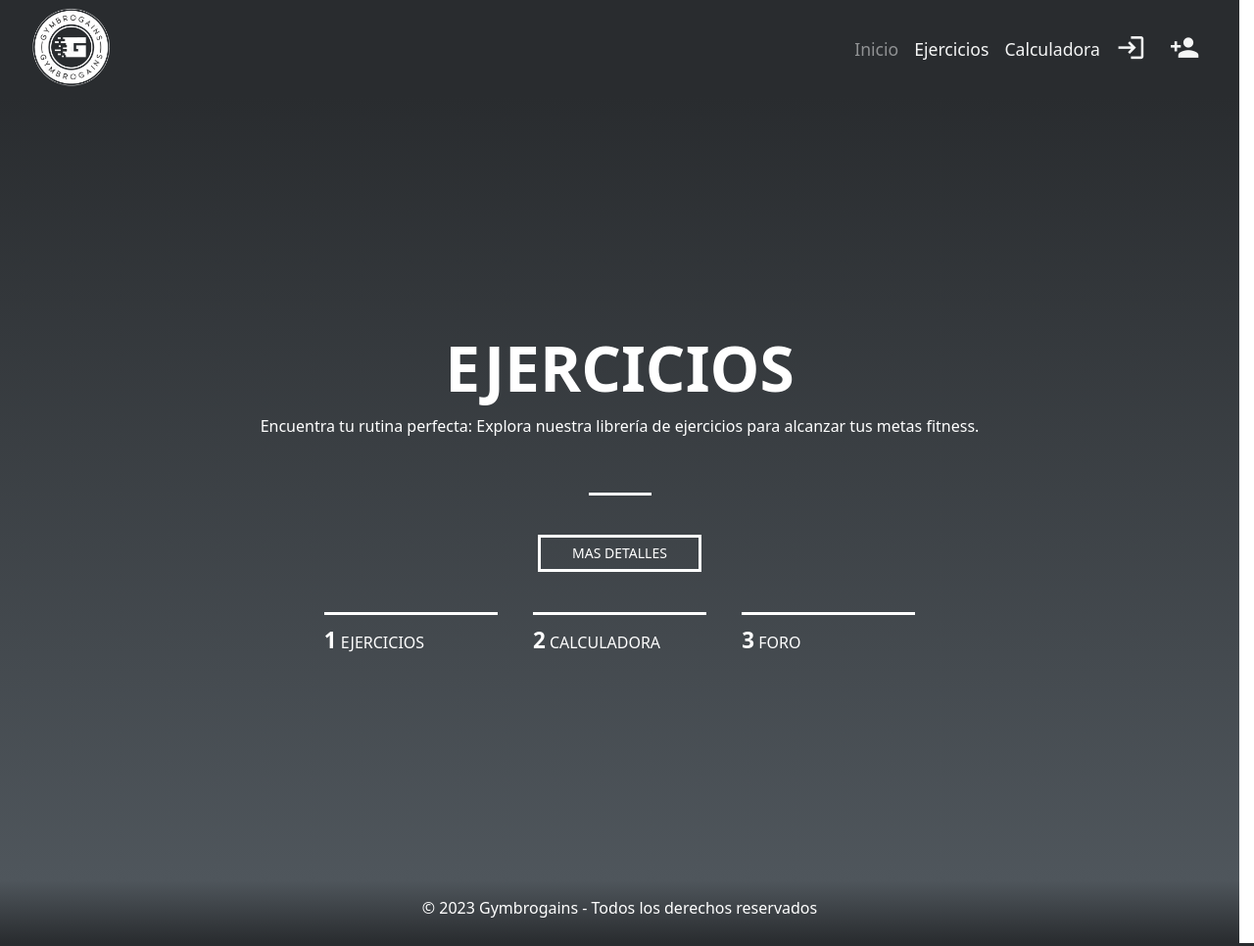
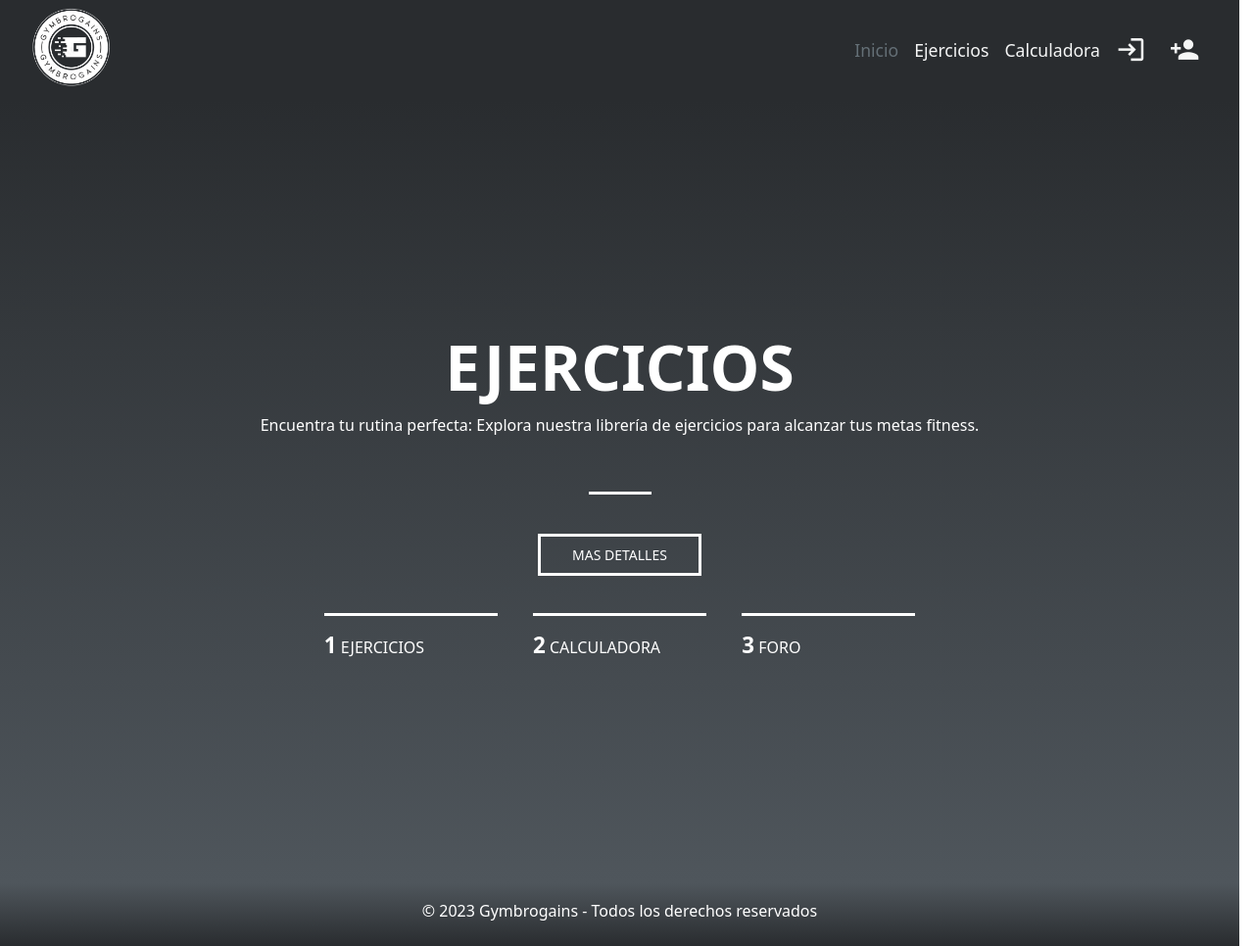
Before and after one commit to armandodev/gymbrogains, a PHP site: page / in a window 1280 px wide. Shown: the whole page at 98% size. Run offline with PHP 8.4, Linux system fonts and the light colour scheme.

Commit message:
Correcciones de codigo

```diff
--- a/admin/index.php
+++ b/admin/index.php
@@ -135,7 +135,7 @@ if (!$isAdmin && !$isLogged) {
 
   <footer>
     <div class="footer-bottom">
-      <p>&copy; 2023 Gymbrogains - Todos los derechos reservados</p>
+      <p>&copy; 2023 Gymbrogains</p>
     </div>
   </footer>
 
--- a/css/global.css
+++ b/css/global.css
@@ -26,6 +26,7 @@ img {
 body {
   font-family: system-ui, -apple-system, BlinkMacSystemFont, "Segoe UI", Roboto,
     Oxygen, Ubuntu, Cantarell, "Open Sans", "Helvetica Neue", sans-serif;
+  line-height: 1.5;
 }
 
 /* Estilos para la sección principal */
--- a/css/header.css
+++ b/css/header.css
@@ -77,7 +77,7 @@ header {
 /* Estilos para el enlace activo en la barra de navegación */
 .header-nav-link.active a {
   pointer-events: none; /* No se puede hacer clic en el enlace activo */
-  opacity: 0.5; /* Opacidad reducida para el enlace activo */
+  color: rgb(var(--shark-500));
 }
 
 /* Estilos para el botón de menú desplegable en dispositivos móviles */
```
